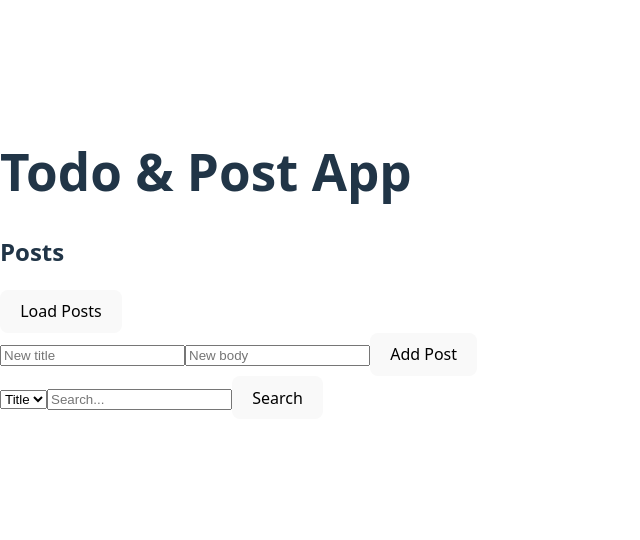
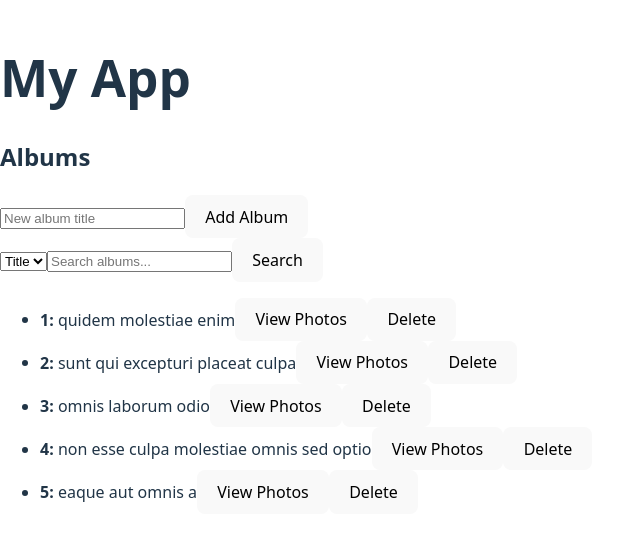
Before and after one commit to RachelliAA/FullStack5, a React (Vite) app in the folder fullstack5/: page / in a window 1280 px wide. Shown: the part 128-668 px from the top of the page, without its empty margins (0-640 px from the left). Built offline with nearby package versions, Linux system fonts and the light colour scheme; data requests are answered from the project's data file.

Commit message:
added albums and photos

```diff
--- a/fullstack5/src/App.jsx
+++ b/fullstack5/src/App.jsx
@@ -39,13 +39,18 @@
 import Todos from "./components/ToDos";
 
 import Posts from "./components/Posts";
+import Albums from "./components/Albums";
+
 function App() {
   return (
     <div>
       {/* <h1>TODO Manager</h1>
-      <Todos /> */}
+      <Todos />
       <h1>Todo & Post App</h1>
       <Posts />
+      */}
+      <h1>My App</h1>
+      <Albums />
     </div>
   );
 }
--- /dev/null
+++ b/fullstack5/src/components/Albums.jsx
@@ -0,0 +1,160 @@
+import { useEffect, useState } from "react";
+
+const activeUserId = 1;
+
+export default function Albums() {
+  const [albums, setAlbums] = useState([]);
+  const [search, setSearch] = useState("");
+  const [searchField, setSearchField] = useState("title");
+  const [selectedAlbum, setSelectedAlbum] = useState(null);
+  const [photos, setPhotos] = useState([]);
+  const [visiblePhotos, setVisiblePhotos] = useState(6);
+  const [newAlbumTitle, setNewAlbumTitle] = useState("");
+  const [newPhoto, setNewPhoto] = useState({ title: "", url: "" });
+
+  useEffect(() => {
+    fetchAlbums();
+  }, []);
+
+  const fetchAlbums = async () => {
+    const res = await fetch(`http://localhost:3001/albums`);
+    const data = await res.json();
+    setAlbums(data.filter(album => album.userId === activeUserId));
+  };
+
+  const fetchPhotos = async (albumId) => {
+    const res = await fetch(`http://localhost:3001/photos?albumId=${albumId}`);
+    const data = await res.json();
+    setPhotos(data);
+    setVisiblePhotos(6);
+  };
+
+  const handleSearch = () => {
+    fetch(`http://localhost:3001/albums`)
+      .then(res => res.json())
+      .then(data => {
+        const userAlbums = data.filter(album => album.userId === activeUserId);
+        const filtered = userAlbums.filter(album => {
+          const value = search.toLowerCase();
+          if (searchField === "title") return album.title.toLowerCase().includes(value);
+          if (searchField === "id") return album.id.toString() === value;
+          return true;
+        });
+        setAlbums(filtered);
+      });
+  };
+
+  const handleAddAlbum = async () => {
+    if (!newAlbumTitle.trim()) return;
+    await fetch(`http://localhost:3001/albums`, {
+      method: "POST",
+      headers: { "Content-Type": "application/json" },
+      body: JSON.stringify({ title: newAlbumTitle, userId: activeUserId }),
+    });
+    setNewAlbumTitle("");
+    fetchAlbums();
+  };
+
+  const handleDeleteAlbum = async (albumId) => {
+    await fetch(`http://localhost:3001/albums/${albumId}`, {
+      method: "DELETE",
+    });
+    setSelectedAlbum(null);
+    fetchAlbums();
+  };
+
+  const handleAddPhoto = async () => {
+    if (!newPhoto.title || !newPhoto.url) return;
+    await fetch(`http://localhost:3001/photos`, {
+      method: "POST",
+      headers: { "Content-Type": "application/json" },
+      body: JSON.stringify({
+        ...newPhoto,
+        albumId: selectedAlbum.id,
+      }),
+    });
+    setNewPhoto({ title: "", url: "" });
+    fetchPhotos(selectedAlbum.id);
+  };
+
+  const handleDeletePhoto = async (photoId) => {
+    await fetch(`http://localhost:3001/photos/${photoId}`, {
+      method: "DELETE",
+    });
+    fetchPhotos(selectedAlbum.id);
+  };
+
+  return (
+    <div>
+      <h2>Albums</h2>
+      <div>
+        <input
+          placeholder="New album title"
+          value={newAlbumTitle}
+          onChange={(e) => setNewAlbumTitle(e.target.value)}
+        />
+        <button onClick={handleAddAlbum}>Add Album</button>
+      </div>
+
+      <div>
+        <select onChange={(e) => setSearchField(e.target.value)}>
+          <option value="title">Title</option>
+          <option value="id">ID</option>
+        </select>
+        <input
+          value={search}
+          onChange={(e) => setSearch(e.target.value)}
+          placeholder="Search albums..."
+        />
+        <button onClick={handleSearch}>Search</button>
+      </div>
+
+      <ul>
+        {albums.map((album) => (
+          <li key={album.id}>
+            <strong>{album.id}:</strong> {album.title}
+            <button onClick={() => {
+              setSelectedAlbum(album);
+              fetchPhotos(album.id);
+            }}>View Photos</button>
+            <button onClick={() => handleDeleteAlbum(album.id)}>Delete</button>
+          </li>
+        ))}
+      </ul>
+
+      {selectedAlbum && (
+        <div>
+          <h3>{selectedAlbum.title} - Photos</h3>
+
+          <div>
+            <input
+              placeholder="Photo title"
+              value={newPhoto.title}
+              onChange={(e) => setNewPhoto({ ...newPhoto, title: e.target.value })}
+            />
+            <input
+              placeholder="Photo URL"
+              value={newPhoto.url}
+              onChange={(e) => setNewPhoto({ ...newPhoto, url: e.target.value })}
+            />
+            <button onClick={handleAddPhoto}>Add Photo</button>
+          </div>
+
+          <div style={{ display: "flex", flexWrap: "wrap", gap: "10px", marginTop: "10px" }}>
+            {photos.slice(0, visiblePhotos).map((photo) => (
+              <div key={photo.id}>
+                <img src={photo.url} alt={photo.title} width="150" />
+                <p>{photo.title}</p>
+                <button onClick={() => handleDeletePhoto(photo.id)}>Delete</button>
+              </div>
+            ))}
+          </div>
+
+          {visiblePhotos < photos.length && (
+            <button onClick={() => setVisiblePhotos(visiblePhotos + 6)}>Load More</button>
+          )}
+        </div>
+      )}
+    </div>
+  );
+}
```
